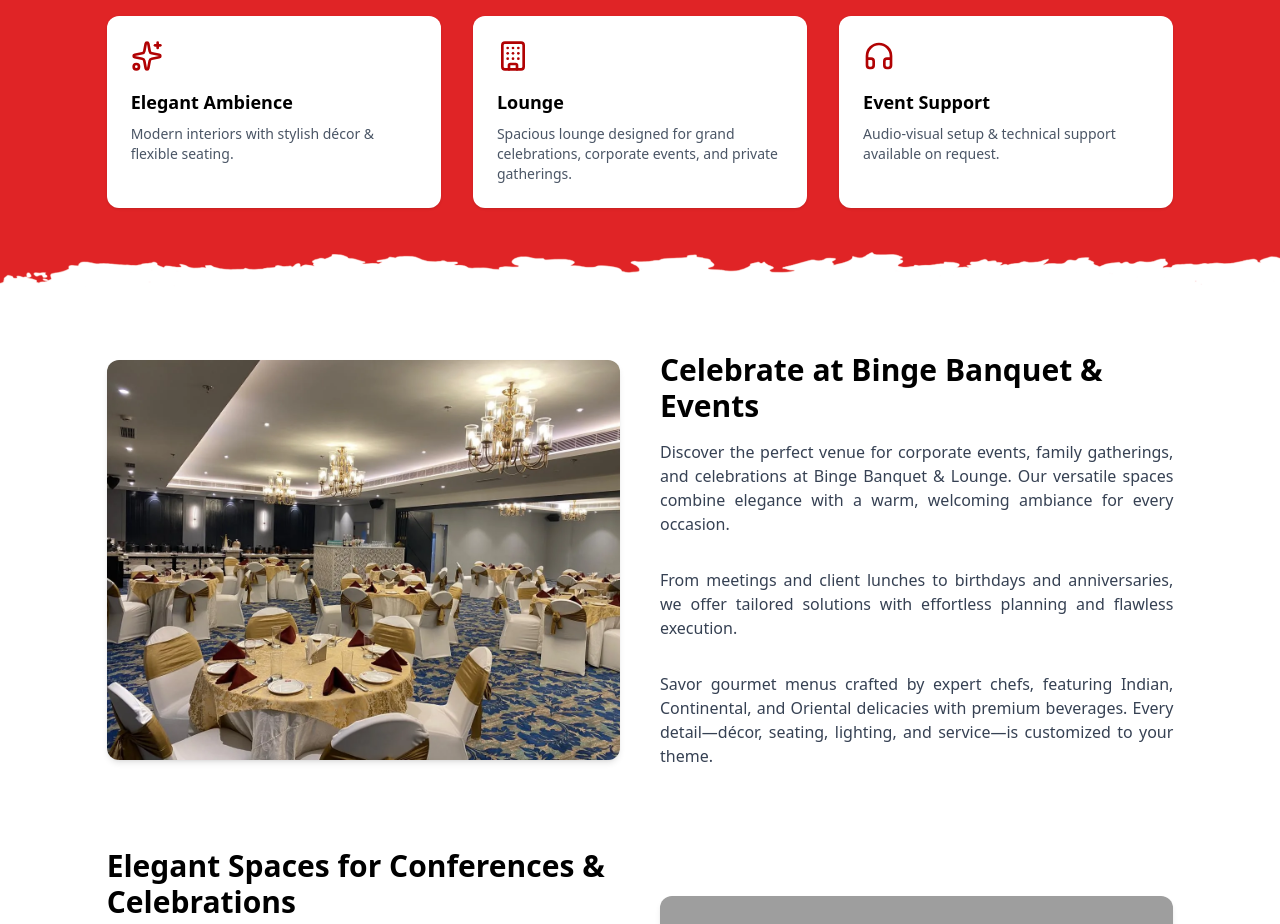
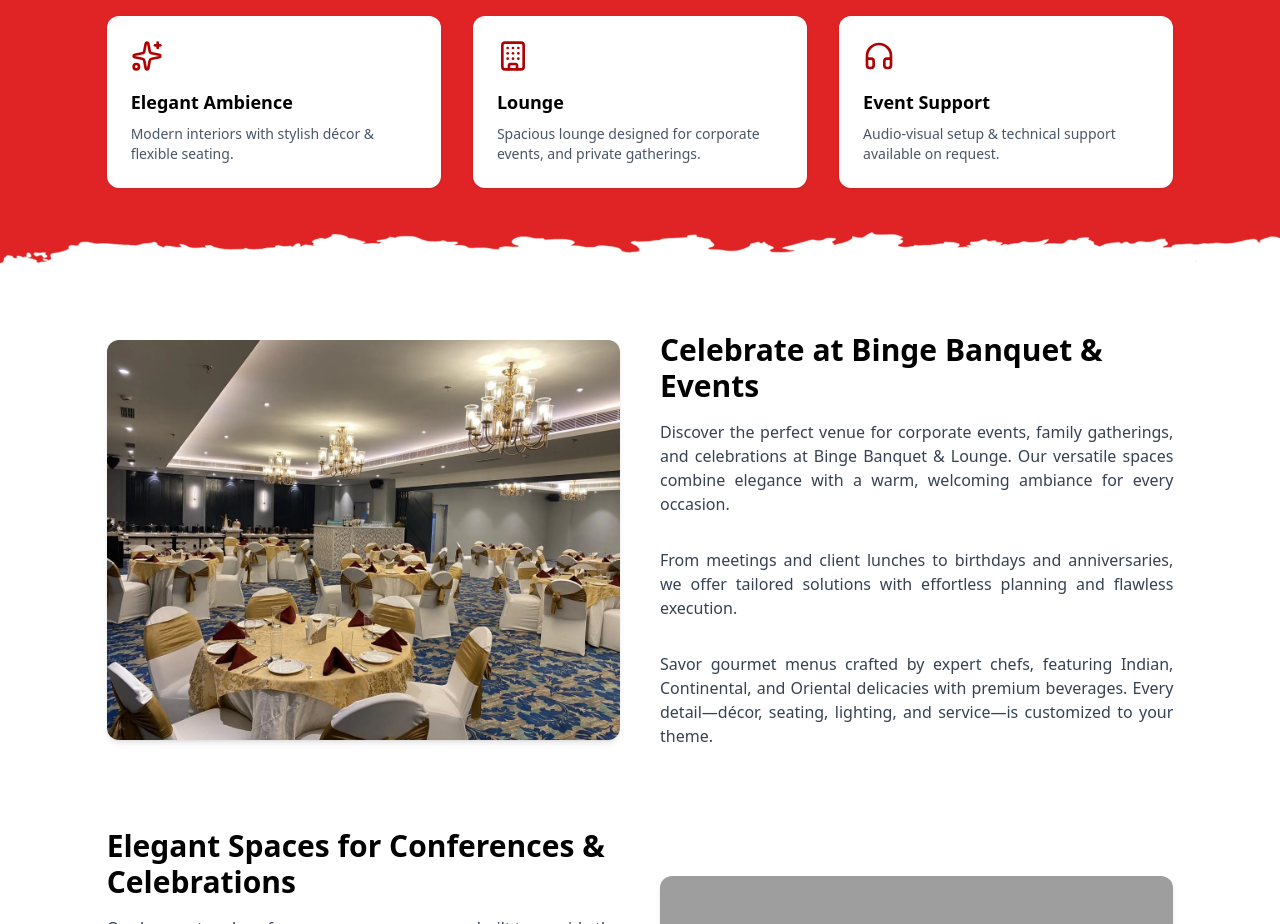
Before and after one commit to Shubham9049/binge, a Next.js app: page /banquet in a window 1280 px wide. Shown: the part 1400-2324 px from the top of the page. Built offline with nearby package versions, Linux system fonts and the light colour scheme; grey boxes are pictures that could not be loaded.

Commit message:
Add changes

```diff
--- a/src/app/banquet/page.tsx
+++ b/src/app/banquet/page.tsx
@@ -144,7 +144,7 @@ export default function BanquetPage() {
                     <Building className="w-8 h-8 text-[var(--primary-color)]" />
                   ),
                   title: "Lounge ",
-                  desc: "Spacious lounge  designed for grand celebrations, corporate events, and private gatherings.",
+                  desc: "Spacious lounge  designed for corporate events, and private gatherings.",
                 },
                 {
                   icon: (
```
